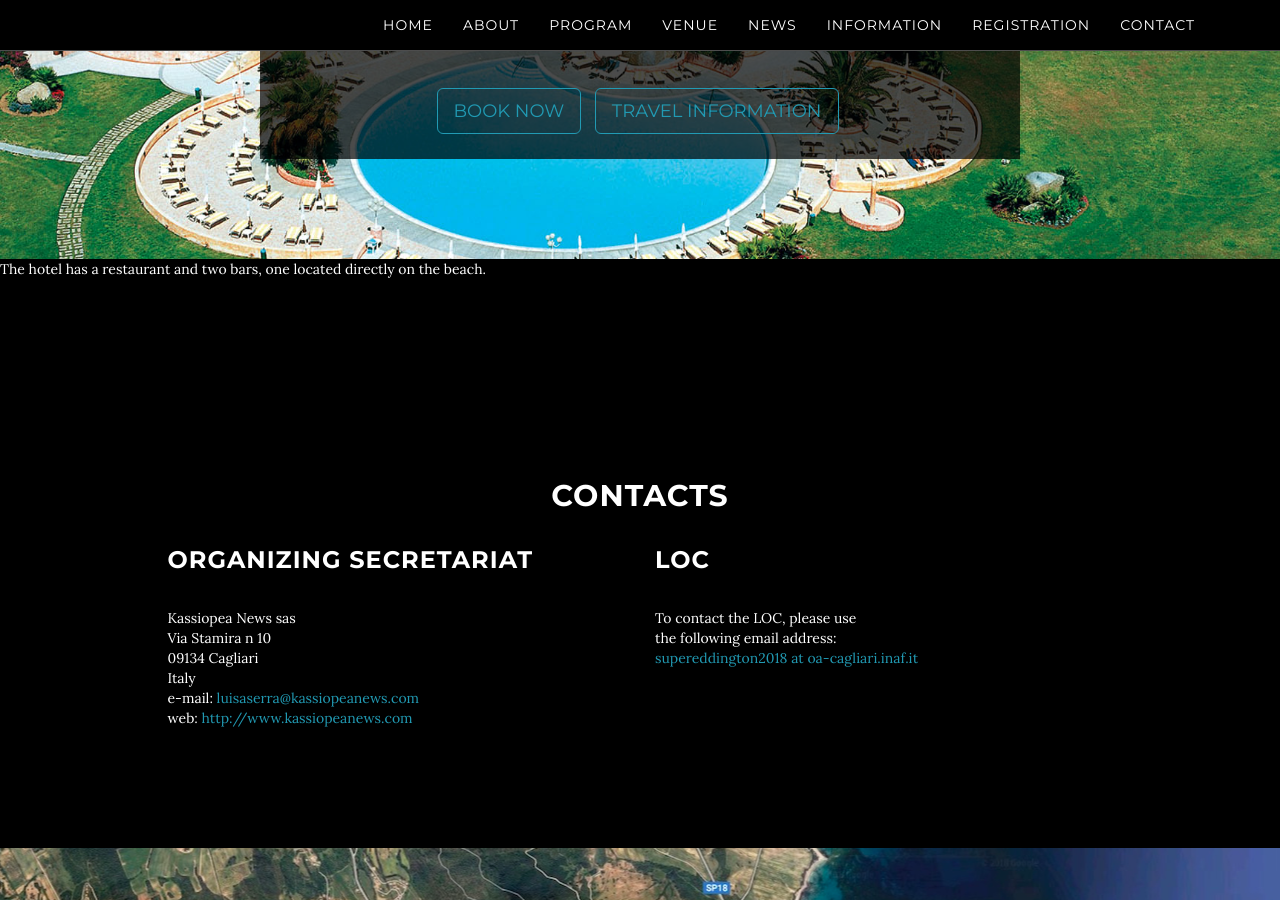
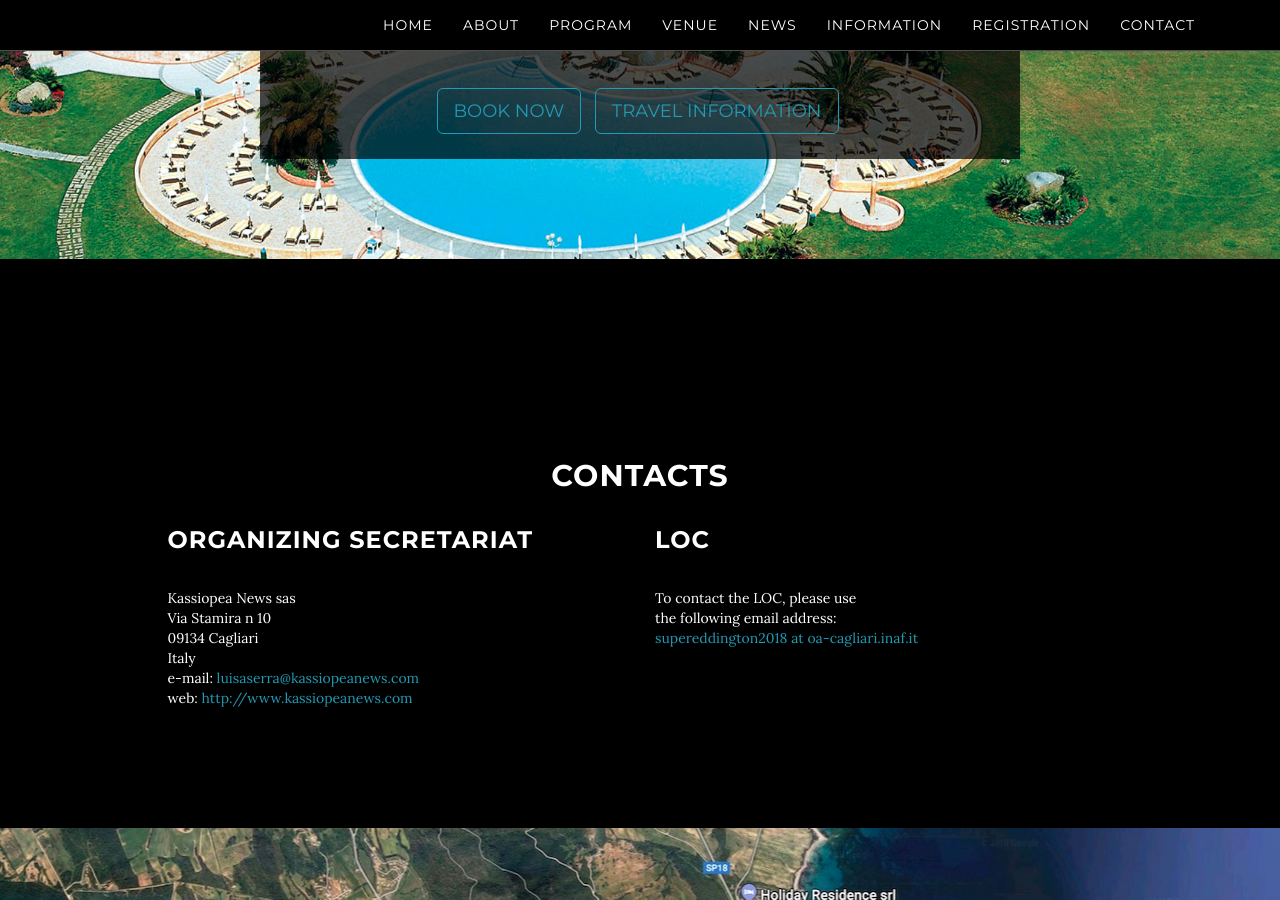
Before and after one commit to breakingthelimits/supereddington2018, a Jekyll site: the page built from index.html, in a window 1280 px wide and 900 px high, scrolled down 2898 px. Built offline with Jekyll 4.4.1, drawn with Linux system fonts in a browser that asks for light colours.

Commit message:
Update venue.html

```diff
--- a/_includes/venue.html
+++ b/_includes/venue.html
@@ -21,7 +21,6 @@
         </div>
     </section>
 
-    The hotel has a restaurant and two bars, one located directly on the beach.
 
 
     <!-- Download Section -->
```
